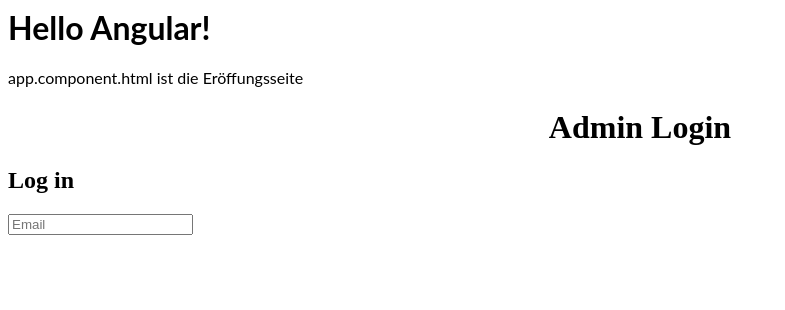
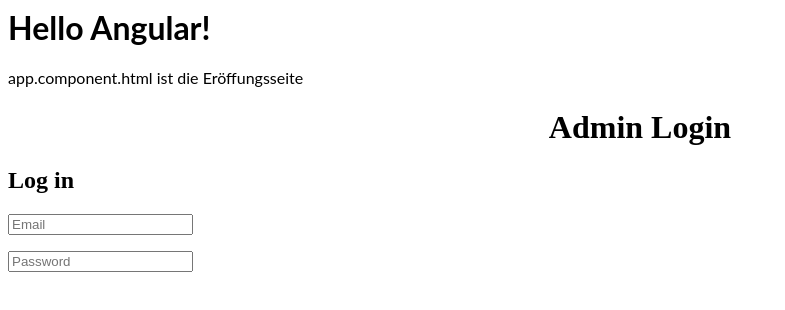
Before and after one commit to munich99/angular-final-verwaltung-2, an Angular app: page /login in a window 1280 px wide. Shown: the top 310 px of the page, without its empty margins (0-785 px from the left). Built offline with nearby package versions, Linux system fonts and the light colour scheme.

Commit message:
login - input email password

```diff
--- a/src/app/start/login/login.component.html
+++ b/src/app/start/login/login.component.html
@@ -9,11 +9,24 @@
     class="login-container"
     (ngSubmit)="login()"
   >
+    <!-- Email eingeben und Warnmeldung -->
     <p
       [ngClass]="{ 'has-error':isSubmitted && formControls.email.errors }"
     >
       <input type="email" placeholder="Email" formControlName="email">
     </p>
+    <div *ngIf="isSubmitted && formControls.email.errors" class="help-block">
+      <div *ngIf="formControls.email.errors.required">email is required</div>
+    </div>
+    <!-- Passwort eingeben und Warnmeldung -->
+    <p
+      [ngClass]="{ 'has-error':isSubmitted && formControls.password.errors }"
+    >
+      <input type="password" placeholder="Password" formControlName="password">
+    </p>
+    <div *ngIf="isSubmitted && formControls.password.errors" class="help-block">
+      <div *ngIf="formControls.email.errors.required">password is required</div>
+    </div>
 
   </form>
 </div>
```
